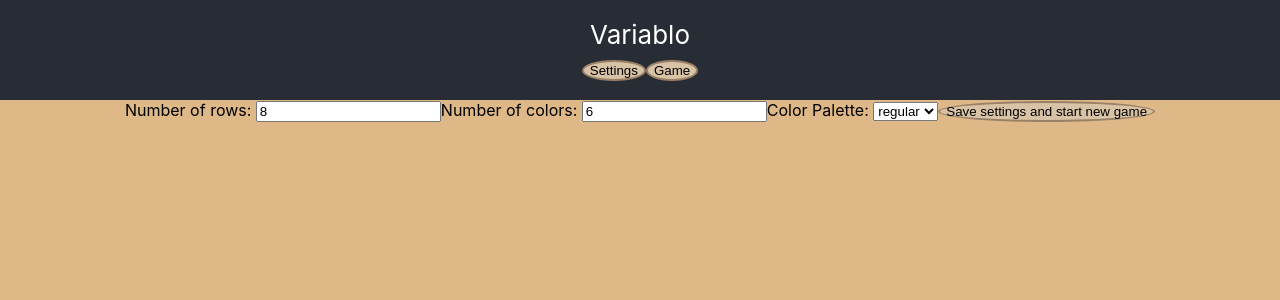
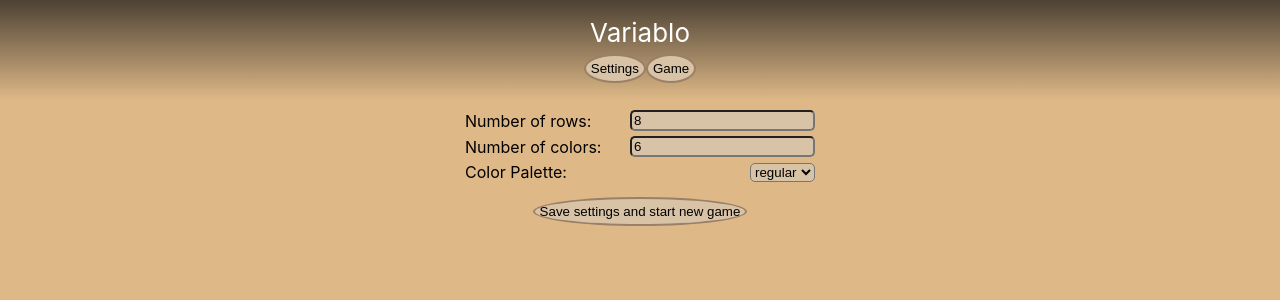
Before and after one commit to Radivis/combinatio, a React (Create React App) app: page / in a window 1280 px wide. Both pictures are taken after a click on the button "Settings". Shown: the top 300 px of the page. Built offline with nearby package versions, Linux system fonts and the light colour scheme.

Commit message:
Fixed a bug with palette settings handling

```diff
--- a/src/App.css
+++ b/src/App.css
@@ -7,6 +7,7 @@ button {
   border-radius: 50%;
   border:hsl(30, 20%, 50%) 2px solid;
   margin: 0px;
+  padding: 5px;
 }
 
 .App {
@@ -26,7 +27,7 @@ button {
 }
 
 .App-header {
-  background-color: #282c34;
+  background: linear-gradient(hsl(34, 20%, 25%), hsl(34, 57%, 70%));
   min-height: 100px;
   display: flex;
   flex-direction: column;
--- a/src/App.tsx
+++ b/src/App.tsx
@@ -38,7 +38,7 @@ const App = () => {
         Color.makeHsl(32, 59, 48)
     ]);
     const palettes: {[paletteName: string]: Colors} = {'regular': regularPalette};
-    if (numColors === 6) palettes['zanthia']=zanthiaPalette;
+    if (numColors === 6) palettes['zanthia'] = zanthiaPalette;
 
 	const currentPaletteDataString: colorsDataString = Colors.serialize(palettes[paletteName]);
 
--- /dev/null
+++ b/src/components/Settings/Settings.css
@@ -0,0 +1,20 @@
+.settings-table {
+    display: flex;
+    flex-direction: column;
+    width: 350px;
+    margin: 10px auto;
+}
+
+.settings-row {
+    display: flex;
+    flex-direction: row;
+    flex-wrap: wrap;
+    justify-content: space-between;
+    align-items: center;
+    margin-bottom: 5px;
+}
+
+input, select, option {
+    background-color: hsl(34, 40%, 75%);
+    border-radius: 5px;
+}
--- a/src/components/Settings/Settings.tsx
+++ b/src/components/Settings/Settings.tsx
@@ -2,6 +2,8 @@ import { useState } from "react";
 
 import { paletteNames } from "../../constants";
 import { settings } from "../../interfaces/interfaces";
+
+import './Settings.css';
 
 interface settingsProps {
     currentSettings: settings,
@@ -36,20 +38,35 @@ const Settings = (props: settingsProps) => {
         setPaletteName(ev.target.value);
     }
 
-    const onSubmit = () => {
+    const onSubmit = (ev: any) => {
+        ev.preventDefault();
+        // explicitly choose the currently selected palette value to prevent setting an invalid palette
+        const formEntriesArray: any[] = Array.from(ev.target);
+        const selectedPaletteName = formEntriesArray.find((inputElement: any) => inputElement.name === 'paletteName').value;
+
         setSettings(() => {
             return {
             numRows,
             numColors,
-            paletteName
+            paletteName: selectedPaletteName
         }});
         setActivePage('game');
     }
 
-    return <form onSubmit={onSubmit}>
-        <label htmlFor="rumRows">Number of rows: </label><input name='numRows' value={numRows} onChange={onChangeNumRows} />
-        <label htmlFor="rumColors">Number of colors: </label><input name='numColors' value={numColors} onChange={onChangeNumColors}/>
-        <label htmlFor="paletteName">Color Palette: </label><select name='paletteName' onChange={onChangePaletteName}>
+    return (
+        <form onSubmit={onSubmit}>
+            <div className="settings-table">
+                <div className="settings-row">
+                    <label htmlFor="rumRows">Number of rows: </label>
+                    <input name='numRows' value={numRows} onChange={onChangeNumRows} />
+                </div>
+                <div className="settings-row">
+                    <label htmlFor="rumColors">Number of colors: </label>
+                    <input name='numColors' value={numColors} onChange={onChangeNumColors}/>
+                </div>
+                <div className="settings-row">
+                    <label htmlFor="paletteName">Color Palette: </label>
+                    <select name='paletteName' onChange={onChangePaletteName}>
                         {validPaletteNames.map((paletteName: string) => <option
                             key={paletteName}
                             value={paletteName}
@@ -59,8 +76,11 @@ const Settings = (props: settingsProps) => {
                             </option>
                         )}
                     </select>
-        <button type="button" onClick={onSubmit}>Save settings and start new game</button>
+                </div>
+            </div>
+            <button type="submit">Save settings and start new game</button>
         </form>
+    )
 }
 
 export default Settings;
--- a/src/util/Colors.ts
+++ b/src/util/Colors.ts
@@ -23,6 +23,7 @@ class Colors extends Array<Color> {
     }
 
     public static readonly serialize = (colors: Colors): string => {
+        if (!Array.isArray(colors)) throw new TypeError('Could not serialize colors, because the passed value is not an array');
         return JSON.stringify((colors as Array<Color>).map((color) => color.serialize()));
     }
 
```
Lines whose indentation alone changed are shown as unchanged.
